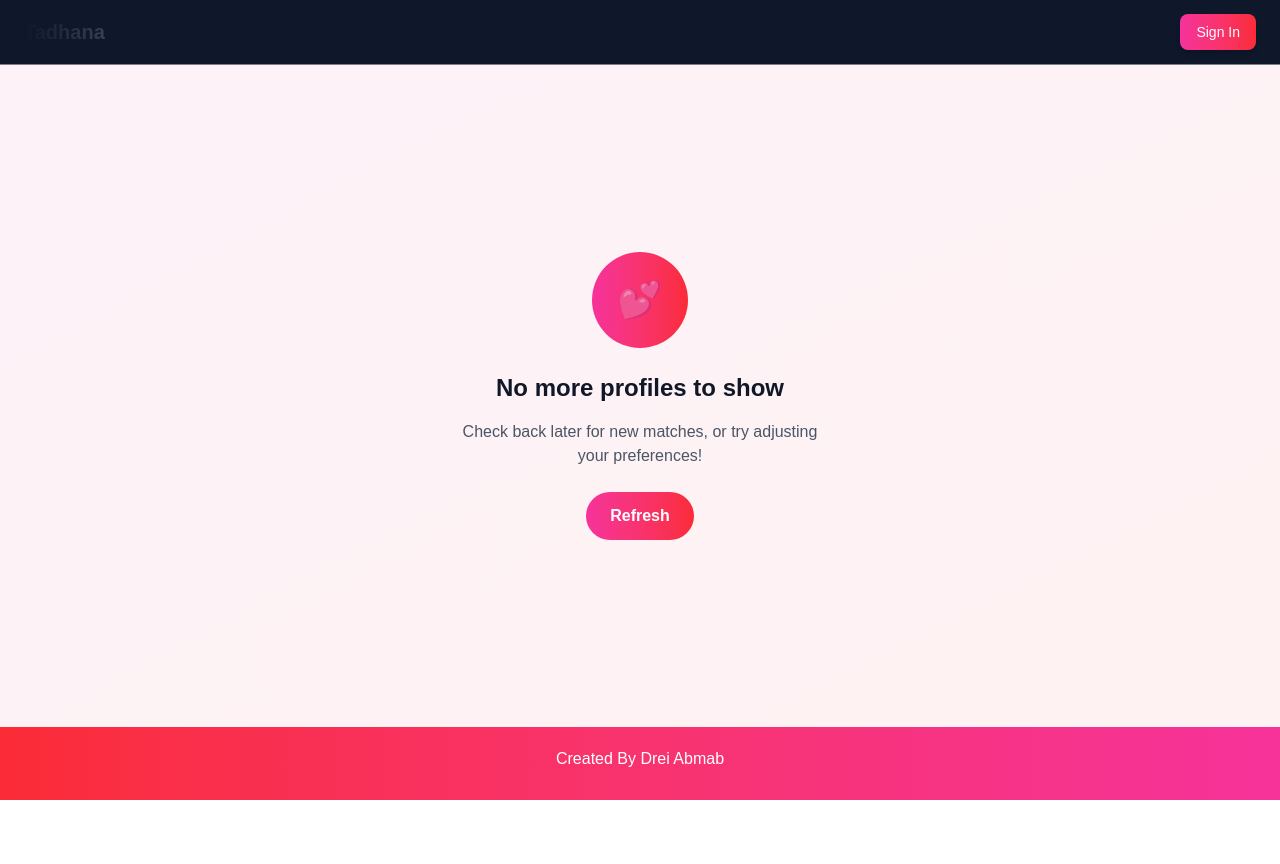
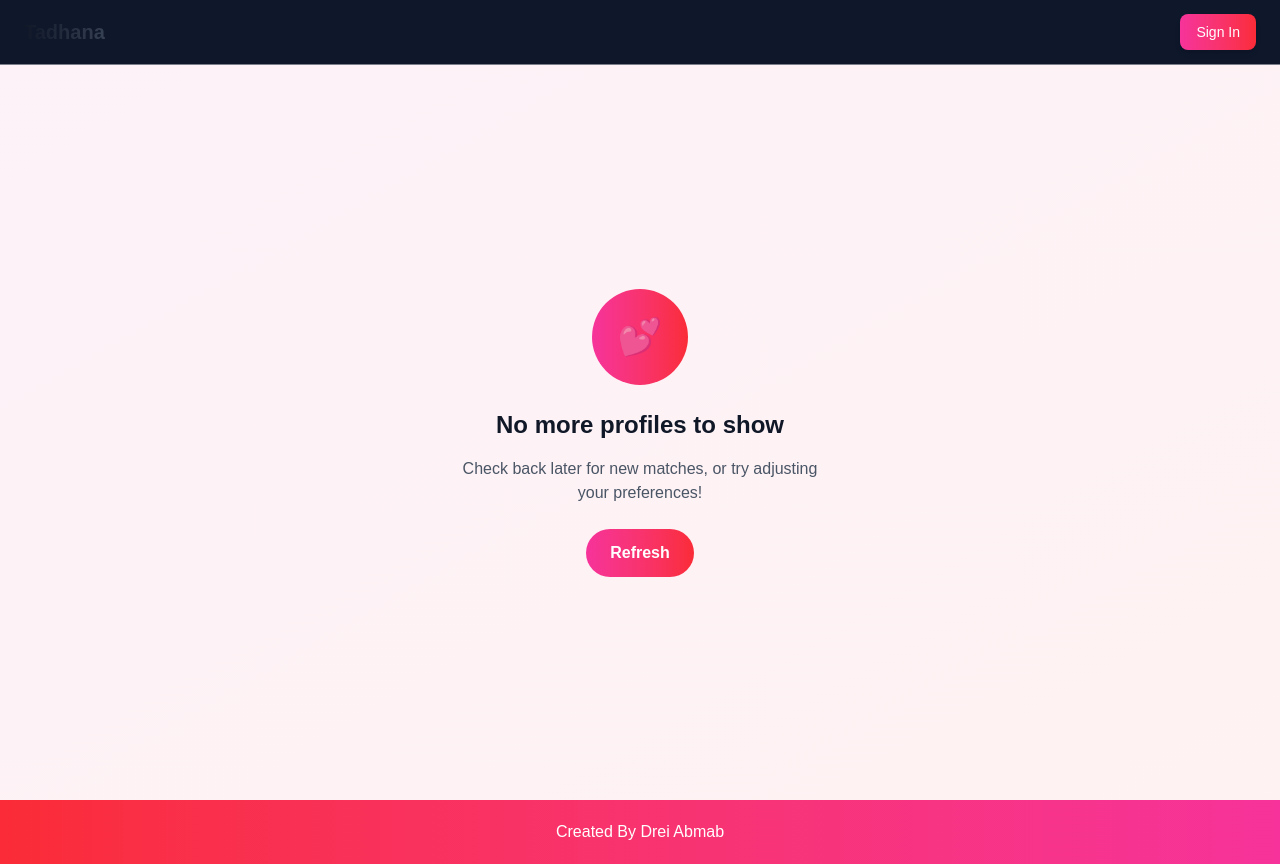
Before and after one commit to Dreigannadoit/DatingApp, a Next.js app: page /matches in a window 1280 px wide. Before the commit the page ends 800 px from the top, so only its background shows below. Built offline with nearby package versions, Linux system fonts and the light colour scheme; no server answers.

Commit message:
Improved Footer Position

```diff
--- a/app/layout.tsx
+++ b/app/layout.tsx
@@ -34,8 +34,8 @@ export default function RootLayout({
           <div className="h-full flex flex-col">
             <Navbar />
             {children}
-            <Footer />
           </div>
+          <Footer />
         </AuthProvider>
       </body>
     </html>
--- a/components/Footer.tsx
+++ b/components/Footer.tsx
@@ -1,8 +1,10 @@
 import React from 'react'
+
+// Make better
 
 const Footer = () => {
   return (
-    <div className="relative h-20 p-5 flex justify-center align-middle z-50 bg-gradient-to-r from-red-500 to-pink-500 text-white">
+    <div className="relative p-5 flex justify-center align-middle z-50 bg-gradient-to-r from-red-500 to-pink-500 text-white">
         <p>Created By Drei Abmab</p>
     </div>
   )
```
